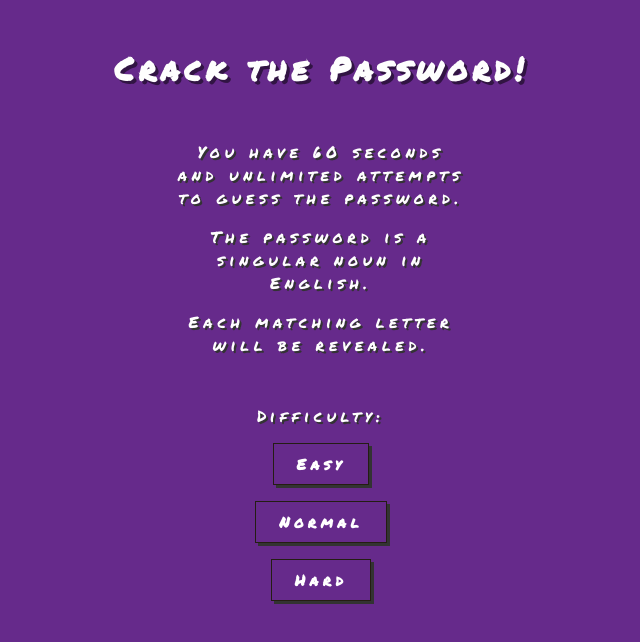
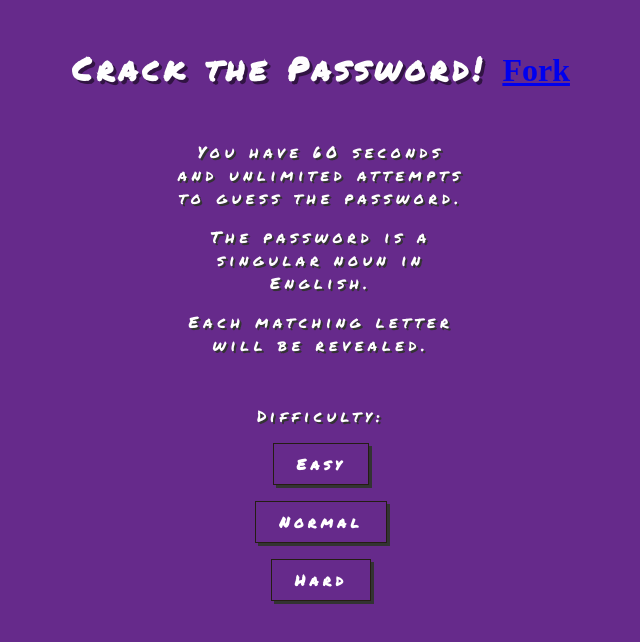
Before and after one commit to ertrzyiks/crack-the-password, a Svelte app: page / in a window 1280 px wide. Shown: the top 642 px of the page, without its empty margins (319-959 px from the left). Built offline with nearby package versions, Linux system fonts and the light colour scheme.

Commit message:
Add fork button

```diff
--- a/public/index.html
+++ b/public/index.html
@@ -22,7 +22,8 @@
         }
     </style>
 </head>
+<body>
+<script async defer src="https://buttons.github.io/buttons.js"></script>
 
-<body>
 </body>
 </html>
--- a/src/App.svelte
+++ b/src/App.svelte
@@ -42,7 +42,19 @@
 </script>
 
 <main>
-    <h1>Crack the Password!</h1>
+    <h1>
+        Crack the Password!
+          <span style="font-family: initial; letter-spacing: initial; text-shadow: initial;">
+            <a
+                class="github-button"
+                href="https://github.com/ertrzyiks/crack-the-password/fork"
+                data-icon="octicon-repo-forked"
+                aria-label="Fork ertrzyiks/crack-the-password on GitHub"
+            >
+                    Fork
+            </a>
+          </span>
+    </h1>
 
     {#if difficulty}
         <Game word={word} duration={60} on:finish={onFinish} />
```
